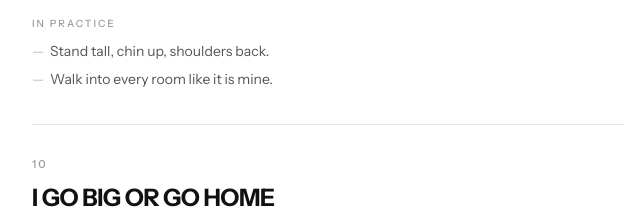
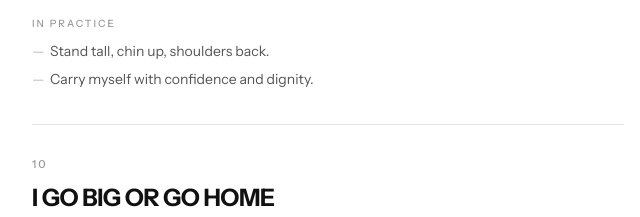
Before and after one commit to DuyquanDuc/principles, a plain HTML site: page index.html in a window 1280 px wide. Shown: the part 2597-2814 px from the top of the page, 312-952 px from the left. Drawn offline with Linux system fonts and the light colour scheme.

Commit message:
Update principle 09 action wording
Co-Authored-By: Claude Opus 4.7 (1M context) <noreply@anthropic.com>

```diff
--- a/index.html
+++ b/index.html
@@ -244,7 +244,7 @@
       <span class="in-practice">In Practice</span>
       <ul class="actions">
         <li>Stand tall, chin up, shoulders back.</li>
-        <li>Walk into every room like it is mine.</li>
+        <li>Carry myself with confidence and dignity.</li>
       </ul>
     </div>
 
```
